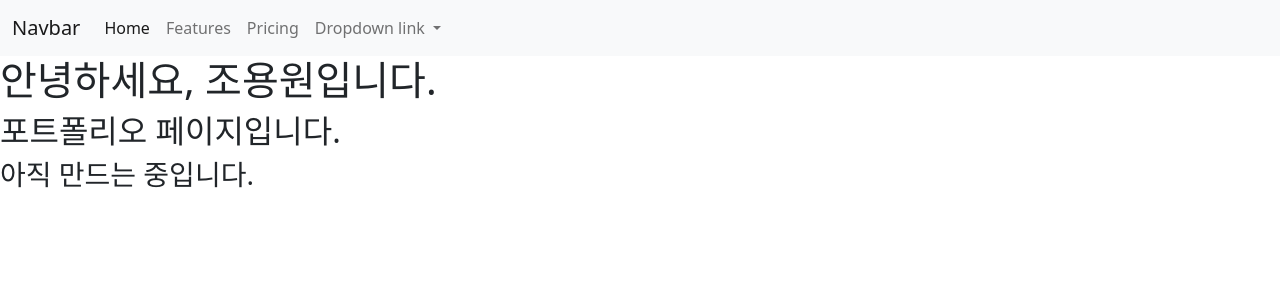
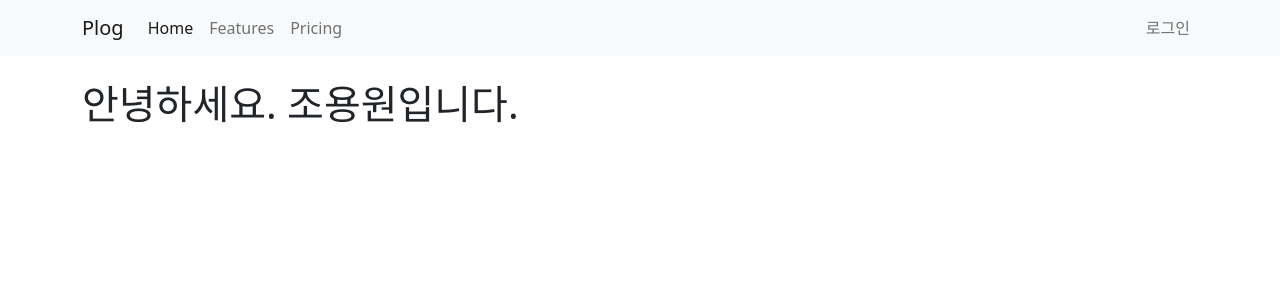
Before and after one commit to joyw93/myblog, a Django app: page /about_me/ in a window 1280 px wide. Shown: the top 300 px of the page. Run offline with Django 4.2, Linux system fonts and the light colour scheme; some libraries are stand-ins or nearby versions.

Commit message:
about me페이지 작성

```diff
--- a/blog/templates/blog/post_list.html
+++ b/blog/templates/blog/post_list.html
@@ -8,7 +8,9 @@
 {% endif %}
 {% endif %}
 <h1>
-  Blog {% if category %}<span class="badge bg-secondary text-decoration-none link-light">{{category}}</span>{% endif %}
+  Blog
+  {% if search_info %}<small class="text-muted">{{search_info}}</small>{% endif %}
+  {% if category %}<span class="badge bg-secondary text-decoration-none link-light">{{category}}</span>{% endif %}
   {% if tag %}<span class="badge bg-light text-dark text-decoration-none"><i class="fas fa-tags"></i>{{tag}}
     ({{tag.post_set.count }})</span>{% endif %}
 </h1>
@@ -47,7 +49,7 @@
   </div>
 </div>
 {% endfor %} {% else %}
-<h1>아직 게시물이 없습니다.</h1>
+<h1>게시물이 없습니다.</h1>
 {% endif %}
 
 {% if is_paginated %}
--- a/blog/urls.py
+++ b/blog/urls.py
@@ -3,6 +3,7 @@ from . import views
 
 
 urlpatterns = [
+    path('search/<str:q>/', views.PostSearch.as_view()),
     path('delete_comment/<int:pk>/', views.delete_comment),
     path('update_comment/<int:pk>/', views.CommentUpdate.as_view()),
     path('update_post/<int:pk>/', views.PostUpdate.as_view()),
--- a/single_pages/templates/single_pages/about_me.html
+++ b/single_pages/templates/single_pages/about_me.html
@@ -3,46 +3,29 @@
 <head>
     <meta charset="UTF-8">
     <link rel="stylesheet" href="/static/single_pages/dist/css/bootstrap.min.css">
-    <title>파이썬 백엔드 개발자 조용원입니다.</title>
+    <link rel="stylesheet" href="/static/single_pages/dist/css/about_me.css">
+    <title>About me</title>
 </head>
 <body>
-    <nav class="navbar navbar-expand-lg navbar-light bg-light">
-        <div class="container-fluid">
-          <a class="navbar-brand" href="#">Navbar</a>
-          <button class="navbar-toggler" type="button" data-bs-toggle="collapse" data-bs-target="#navbarNavDropdown" aria-controls="navbarNavDropdown" aria-expanded="false" aria-label="Toggle navigation">
-            <span class="navbar-toggler-icon"></span>
-          </button>
-          <div class="collapse navbar-collapse" id="navbarNavDropdown">
-            <ul class="navbar-nav">
-              <li class="nav-item">
-                <a class="nav-link active" aria-current="page" href="#">Home</a>
-              </li>
-              <li class="nav-item">
-                <a class="nav-link" href="#">Features</a>
-              </li>
-              <li class="nav-item">
-                <a class="nav-link" href="#">Pricing</a>
-              </li>
-              <li class="nav-item dropdown">
-                <a class="nav-link dropdown-toggle" href="#" id="navbarDropdownMenuLink" role="button" data-bs-toggle="dropdown" aria-expanded="false">
-                  Dropdown link
-                </a>
-                <ul class="dropdown-menu" aria-labelledby="navbarDropdownMenuLink">
-                  <li><a class="dropdown-item" href="#">Action</a></li>
-                  <li><a class="dropdown-item" href="#">Another action</a></li>
-                  <li><a class="dropdown-item" href="#">Something else here</a></li>
-                </ul>
-              </li>
-            </ul>
-          </div>
+  {% include 'blog/navbar.html' %}
+
+  <section>
+    <div class="container mt-4">
+      <div class="row">
+        <div class="col-lg-8">
+          <h1>안녕하세요. 조용원입니다.</h1>
         </div>
-      </nav>
+        <div class="col-lg-4">
 
-    <h1>안녕하세요, 조용원입니다.</h1>
-    <h2>포트폴리오 페이지입니다.</h2>
-    <h3>아직 만드는 중입니다.</h3>
+        </div>
+    </div>
+  </section>
+
+
+
 
 </body>
+<script src="https://kit.fontawesome.com/edc45c71bc.js" crossorigin="anonymous"></script>
 <script src="/static/single_pages/dist/js/jquery-3.6.0.min.js"></script>
 <script src="/static/single_pages/dist/css/bootstrap.min.css"></script>
 <script src="/static/single_pages/dist/js/bootstrap.bundle.min.js"></script>
--- a/single_pages/views.py
+++ b/single_pages/views.py
@@ -1,10 +1,15 @@
 from django.shortcuts import render
+from blog.models import Post
 
 
 def landing(request):
+    recent_posts = Post.objects.order_by('-pk')[:3]
     return render(
         request,
         'single_pages/landing.html',
+        {
+            'recent_posts': recent_posts,
+        }
     )
 
 
```
Also changed, not shown: blog/templates/blog/base.html (+23 -5 lines), blog/views.py (+20 -2 lines), single_pages/static/single_pages/dist/css/landing.css (added, +15 -0 lines), single_pages/templates/single_pages/landing.html (+34 -8 lines), single_pages/static/single_pages/dist/images/sky.jpg (added), single_pages/static/single_pages/dist/images/workspace.jpg (added), 1 other file.
